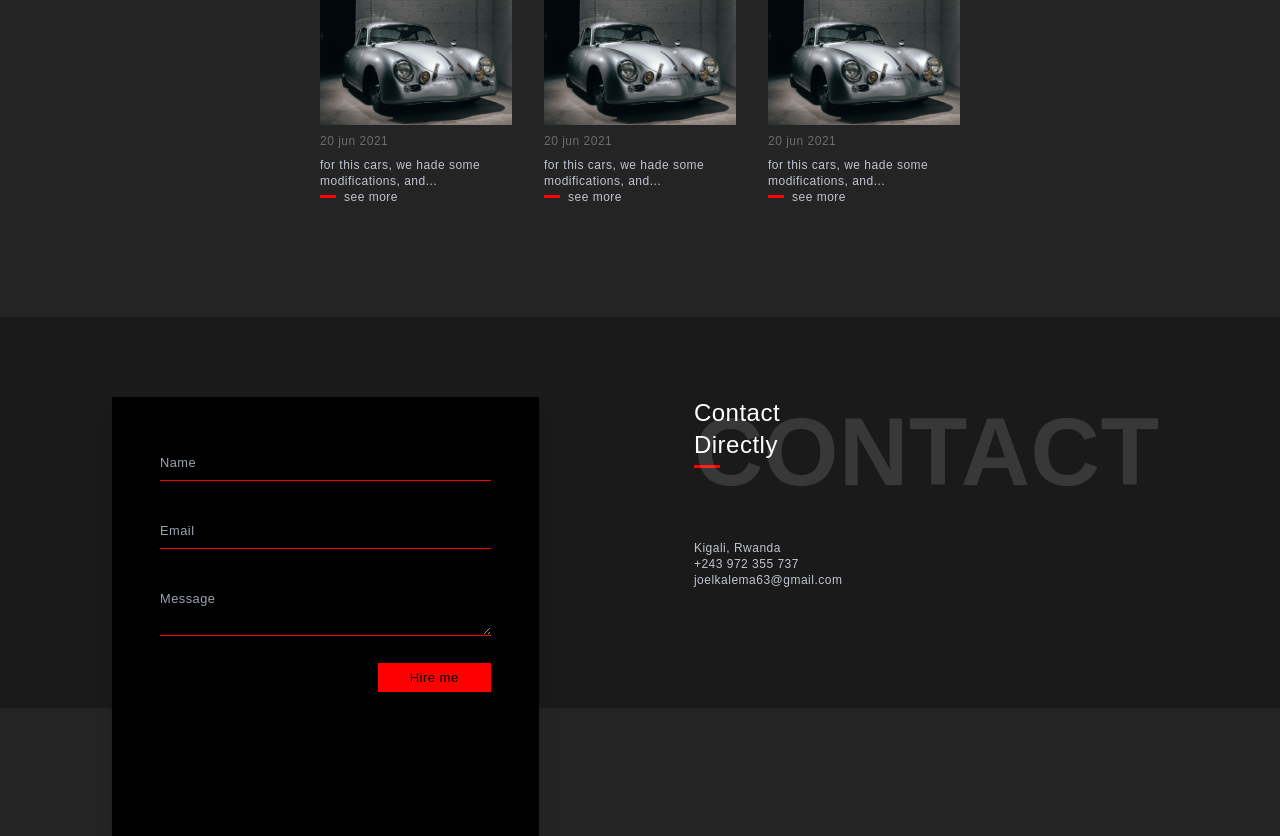
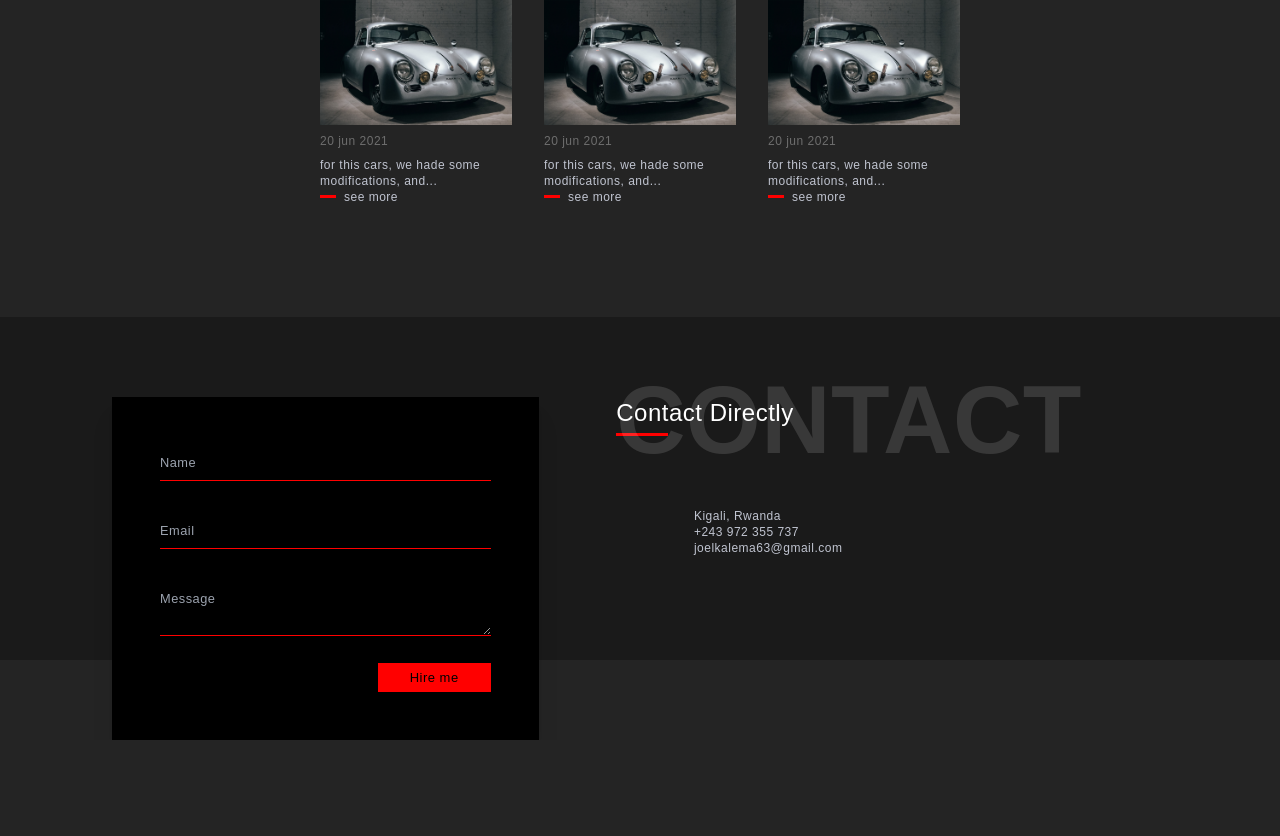
Before and after one commit to joel-kalema/luxury-cars, a Next.js app: page / in a window 1280 px wide. Shown: the part 2761-3597 px from the top of the page. After the commit the page ends 3501 px from the top, so only its background shows below. Built offline with nearby package versions, Linux system fonts and the light colour scheme.

Commit message:
add an image background

```diff
--- a/components/contact.js
+++ b/components/contact.js
@@ -1,7 +1,7 @@
 export default function Contacts () {
     return (
         <div className="py-10 md:py-20 bg-[#0004] flex">
-            <div className="w-full md:w-3/6 lg:w-2/6 bg-[#000] p-12 mb-[-13rem] shadow-xl mt-20 md:mt-0 ml-28">
+            <div className="w-full md:w-2/6 lg:w-2/6 bg-[#000] p-12 mb-[-10rem] shadow-xl mt-20 md:mt-0 ml-28">
                 <form>
                     <input type="text" name="userName" id="name" placeholder="Name" maxlength="30" required /><br />
                     <input type="email" name="email" id="email" placeholder="Email" required className="mt-8"/><br />
@@ -10,12 +10,12 @@ export default function Contacts () {
                 </form>
             </div>
             <div>
-                <div className="mx-auto w-2/6 mb-10">
+                <div className="mx-auto w-4/6 mb-10">
                     <h1 className="text-2xl">Contact Directly</h1>
                     <div className="w-1/6 h-[0.2rem] bg-[red] mt-1"></div>
                     <h1 className="text-[#fff2] text-8xl font-bold mt-[-4rem]">CONTACT</h1>
                 </div>
-                <div className="mx-auto w-2/6 mb-10 text-xs">
+                <div className="mx-auto w-2/6 text-xs">
                     <p>Kigali, Rwanda</p>
                     <p>+243 972 355 737</p>
                     <p>joelkalema63@gmail.com</p>
```
